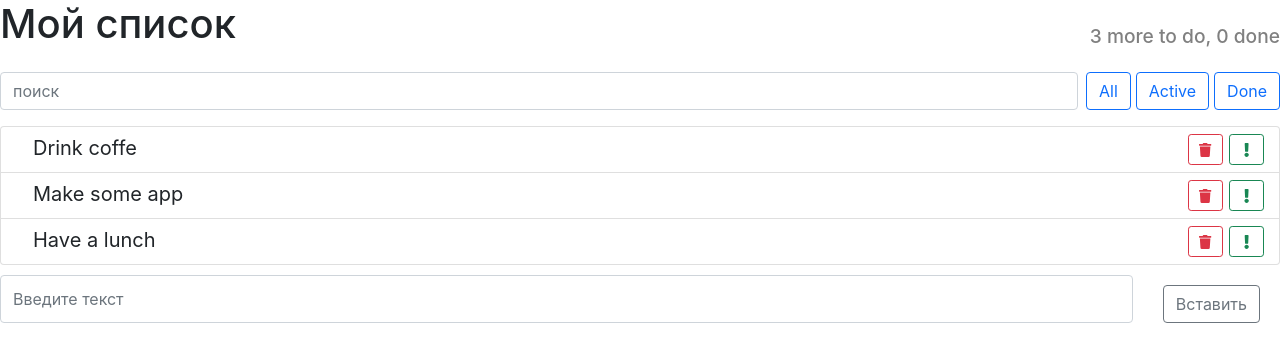
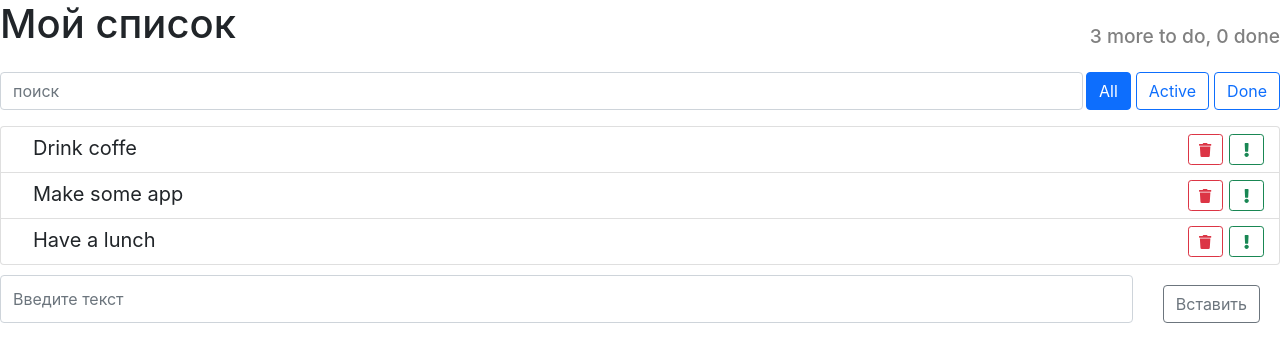
Before and after one commit to Alexey-Kozlov/React-todo, a React (Create React App) app: page / in a window 1280 px wide. Shown: the top 362 px of the page. Built offline with nearby package versions, Linux system fonts and the light colour scheme.

Commit message:
todo end 5

```diff
--- a/src/components/App/App.js
+++ b/src/components/App/App.js
@@ -95,19 +95,15 @@ export default class App extends React.Component {
     switch(this.state.filterExp){
       case '':
         return arr;
-        break;
       case 'active':
         return arr.filter((item) => !item.done);
-        break;
       case 'done':
         return arr.filter((item) => item.done);
-        break;
     }
   }
 
   visibleData () {
-    const searchItems = this.searchItems(this.state.todoData);
-    return this.filterData(searchItems);
+    return this.filterData(this.searchItems(this.state.todoData));
   }
 
   allItemsFilterClick = () =>{
@@ -142,6 +138,7 @@ export default class App extends React.Component {
             allItemsClick = { this.allItemsFilterClick }
             activeItemsClick = { this.activeItemsFilterClick }
             doneItemsClick = { this.doneItemsFilterClick }
+            filterExp = { this.state.filterExp }
           />
         </div>
       <ToDoList
--- a/src/components/ItemStatusFilter/ItemStatusFilter.js
+++ b/src/components/ItemStatusFilter/ItemStatusFilter.js
@@ -5,18 +5,20 @@ import './ItemStatusFilter.css';
 export default class ItemStatusFilter extends React.Component {
 
   render() {
-    let defaultClassName = 'btn btn-outline-primary btn-default';
+    const {filterExp, allItemsClick, activeItemsClick, doneItemsClick} = this.props;
+    const defaultClassName = 'btn btn-outline-primary btn-default';
+    const activeClassName = 'btn btn-primary';
     return (
       <div  >
         <button type="button"
-            onClick = { () => this.props.allItemsClick() }
-            className= { defaultClassName }>All</button>
+            onClick = { () => allItemsClick() }
+            className= { filterExp == '' ? activeClassName : defaultClassName }>All</button>
         <button  type="button"
-            onClick = { () => this.props.activeItemsClick() }
-            className={ defaultClassName }>Active</button>
+            onClick = { () => activeItemsClick() }
+            className={ filterExp == 'active' ? activeClassName : defaultClassName }>Active</button>
         <button  type="button"
-             onClick = { () => this.props.doneItemsClick() }
-            className={ defaultClassName }>Done</button>
+             onClick = { () => doneItemsClick() }
+            className={ filterExp == 'done' ? activeClassName : defaultClassName }>Done</button>
       </div>
     );
   };
```
